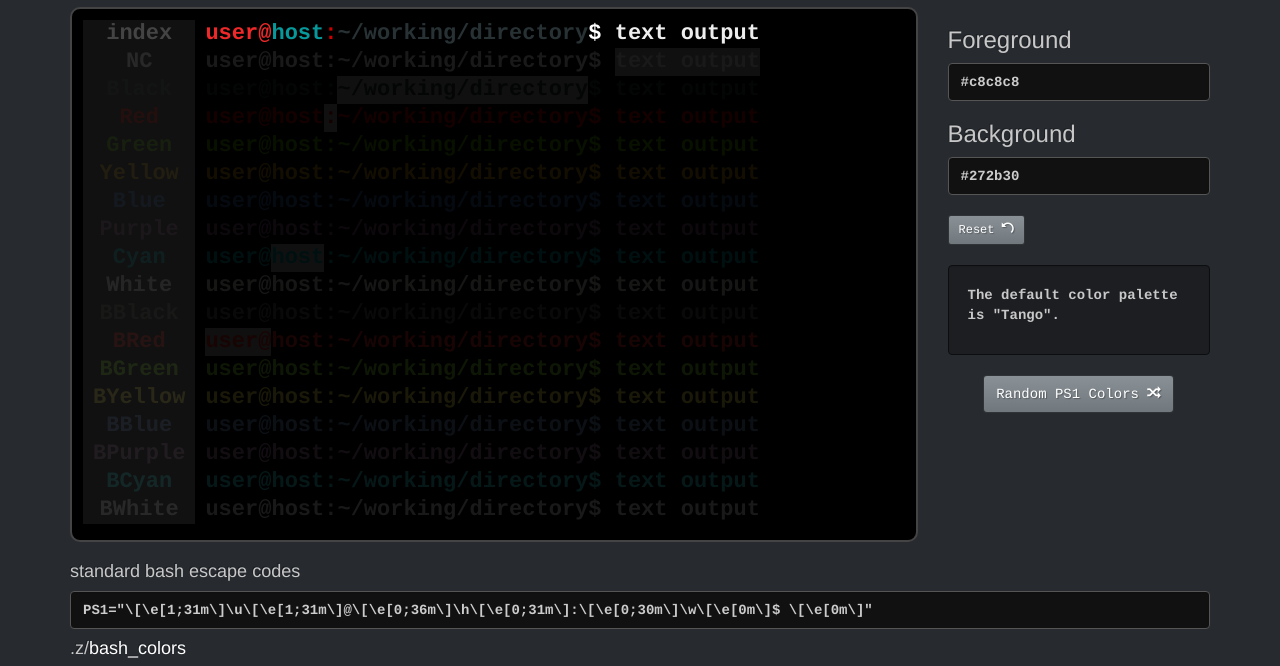
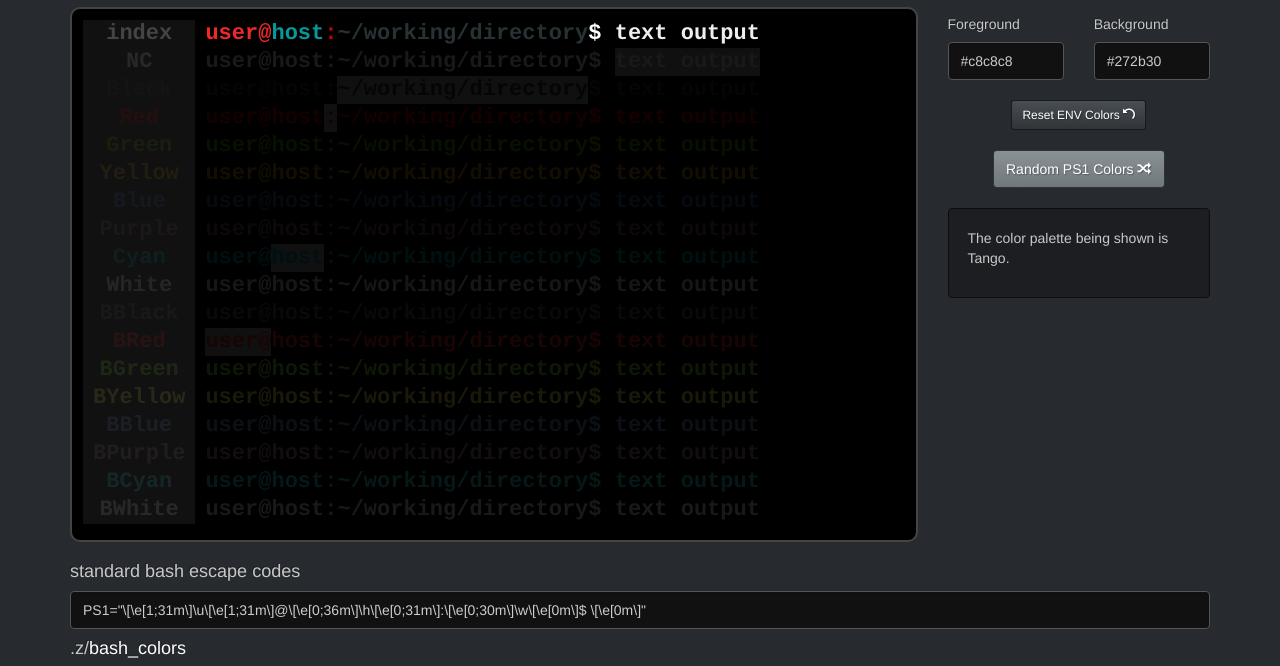
Before and after one commit to z/ps1-o-matic, a plain HTML site: page index.html in a window 1280 px wide. Shown: the part 68-734 px from the top of the page. Drawn offline with nearby package versions, Linux system fonts and the light colour scheme; files whose address does not match are found by name.

Commit message:
tighter design

```diff
--- a/index.html
+++ b/index.html
@@ -41,20 +41,27 @@
           </div><!-- .col -->
           <div class="col-sm-12 col-md-3">
 
-            <h3>Foreground</h3>
-            <input id="foreground-picker" type="text" class="form-control dark-input" value="#c8c8c8" />
+            <div class="row">
+              <div class="col-md-6">
+                <h5>Foreground</h5>
+                <input id="foreground-picker" type="text" class="form-control dark-input" value="#c8c8c8" />
+              </div>
+              <div class="col-md-6">
+                <h5>Background</h5>
+                <input id="background-picker" type="text" class="form-control dark-input" value="#272b30" />
+              </div>
+            </div>
 
-            <h3>Background</h3>
-            <input id="background-picker" type="text" class="form-control dark-input" value="#272b30" />
-
-            <button id="reset-colors" class="btn btn-sm btn-primary">Reset <i class="icon icon-undo"></i> </button>
-
-            <div id="info" class="well">
-              <p>The default color palette is "Tango".</p>
+            <div class="text-center">
+              <button id="reset-colors" class="btn btn-sm btn-default">Reset ENV Colors <i class="icon icon-undo"></i></button>
             </div>
 
             <div class="text-center">
               <button id="random-colors" class="btn btn-md btn-primary">Random PS1 Colors <i class="icon icon-shuffle"></i> </button>
+            </div>
+
+            <div id="info" class="well">
+              <p>The color palette being shown is Tango.</p>
             </div>
 
           </div><!-- .col -->
--- a/static/css/custom.css
+++ b/static/css/custom.css
@@ -1,8 +1,7 @@
 :active, :focus { outline: none; }
 
 body {
-    font-family: courier;
-    font-weight: bold;
+
 }
 
 .ps1-brand {
@@ -26,11 +25,13 @@ body {
     color: #444;
 }
 
-#info, #reset-colors {
+#info, #reset-colors, #random-colors {
     margin-top: 20px;
 }
 
 #ps1-generator {
+    font-family: courier;
+    font-weight: bold;
     min-height: 535px;
     min-width: 710px;
     font-size: 22px;
```
